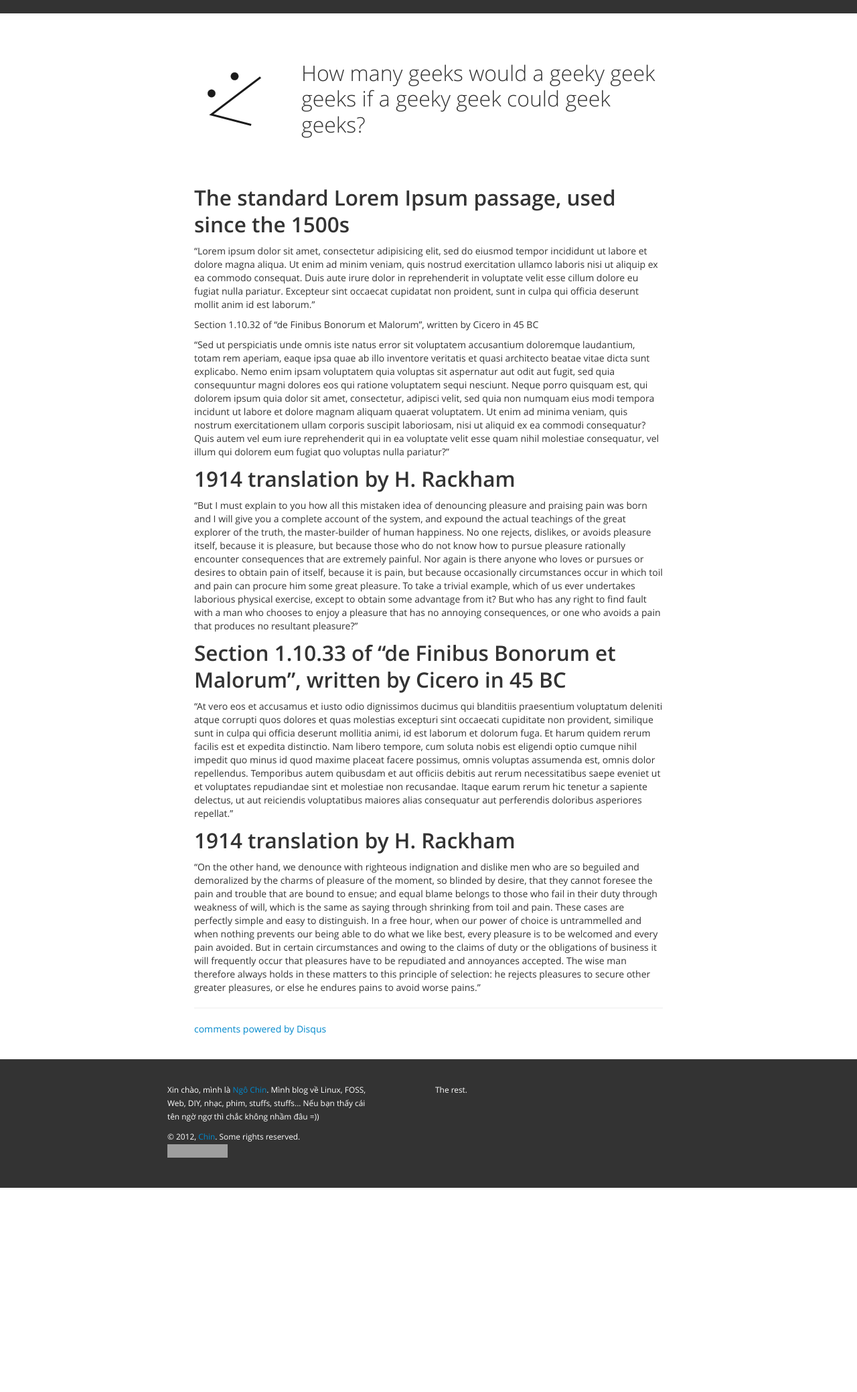
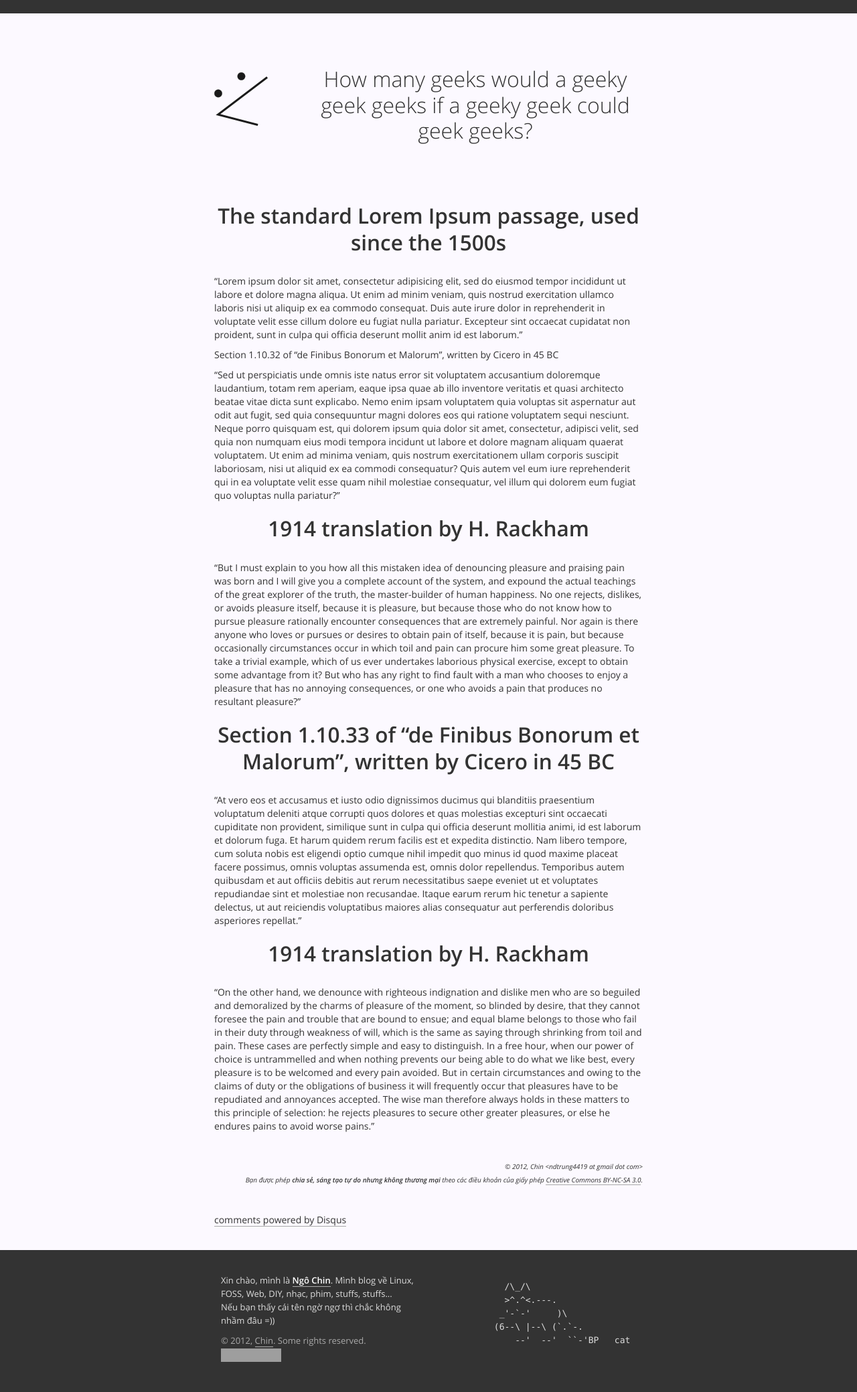
Before and after one commit to lewtds/lewtds.github.com, a Jekyll site: the page built from _posts/2012-11-20-lorem-ipsum.md, in a window 1280 px wide. Shown: the whole page at 67% size. Built offline with Jekyll 4.4.1, drawn with Linux system fonts in a browser that asks for light colours; comment, search, counter and statistics services are not loaded; before the commit the page ends 1774 px from its top, so only the background shows below that; grey boxes are pictures that could not be loaded.

Commit message:
A few template changes.

```diff
--- a/_layouts/default.html
+++ b/_layouts/default.html
@@ -7,8 +7,8 @@
         <link href="/assets/css/bootstrap.min.css" rel="stylesheet" media="screen">
         <link href="/assets/css/style.css" rel="stylesheet" media="screen">
         <link href='/assets/css/typefaces.css' rel='stylesheet' type='text/css'>
+        <link href='/assets/css/pygments.css' rel='stylesheet' type='text/css'>
 
-        <head profile="http://www.w3.org/2005/10/profile">
         <link rel="shortcut icon"
             type="image/png"
             href="/favicon.png">
@@ -18,7 +18,7 @@
         <div class="container-narrow">
             <header class="jumbotron">
                 <div class="span2">
-                    <a href="/"><img src="/assets/img/emo.png" /></a>
+                    <a href="/" class="no-border"><img src="/assets/img/emo.png" /></a>
                 </div>
                 <h1 id="tag-line">How many geeks would a geeky geek geeks if a geeky geek could geek geeks?</h1>
             </header>
@@ -29,17 +29,28 @@
         <footer>
             <div class="container">
                 <div class="row">
-                    <div class="span4 offset1">
-                        <p>Xin chào, mình là <a href="https://facebook.com/lewtds">Ngô Chin</a>.
-                        Mình blog về Linux, FOSS, Web, DIY, nhạc, phim, stuffs, stuffs...
+                    <div class="span4 offset2">
+                        <p>Xin chào, mình là <a href="https://facebook.com/lewtds"><b>Ngô Chin</b></a>.
+                        Mình blog về Linux, FOSS, Web, DIY, nhạc, phim, stuffs, stuffs...</br>
                         Nếu bạn thấy cái tên ngờ ngợ thì chắc không nhầm đâu =))</p>
-                        <p>© 2012, <a href="mailto:ndtrung4419@gmail.com">Chin</a>. Some rights reserved.</br>
-                            <a rel="license" href="http://creativecommons.org/licenses/by-nc-sa/3.0/deed.en_US">
+                        <p class="slightly-dim">© 2012, <a href="mailto:ndtrung4419@gmail.com">Chin</a>.
+                        Some rights reserved.</br>
+                            <a rel="license" href="http://creativecommons.org/licenses/by-nc-sa/3.0/deed.vi">
                             <img alt="Creative Commons License" style="border-width:0" src="http://i.creativecommons.org/l/by-nc-sa/3.0/80x15.png" /></a>
                         </p>
                     </div>
-                    <div class="span5 offset1">
-                        The rest.
+                    <div class="span5">
+<!--
+                        So. I keep reminding myself to write something nice here. But I don't remember what.
+                        So here's a cute cat. Enjoy it while you still can.</br>
+-->
+<pre>
+   /\_/\
+   >^.^<.---.
+  _'-`-'     )\
+ (6--\ |--\ (`.`-.
+     --'  --'  ``-'BP   cat
+</pre>
                     </div>
                 </div>
             </div>
--- a/_layouts/post.html
+++ b/_layouts/post.html
@@ -4,9 +4,16 @@ layout: default
 
 <article>
     {{ content }}
+
+    <div class="copyright-notice">
+    <i>&copy; 2012, Chin &lt;ndtrung4419 at gmail dot com&gt; </br>
+    Bạn được phép <b>chia sẻ, sáng tạo tự do nhưng không thương mại</b>
+    theo các điều khoản của giấy phép
+    <a href="http://creativecommons.org/licenses/by-nc-sa/3.0/deed.vi">Creative Commons BY-NC-SA 3.0</a>.</i>
+    </div>
+
 </article>
 
-<hr>
 <!--
 <div id="fb-root"></div>
 <script>(function(d, s, id) {
--- a/assets/css/style.css
+++ b/assets/css/style.css
@@ -1,14 +1,32 @@
 html, body {
     font-family : Open Sans;
     height: 100%;
+    background-color: #FCF9FF;
 }
 
 body {
     border-top: 20px solid;
 }
 
+h1, h2, h3, h4, h5, h6 {
+    text-align: center;
+    margin-bottom: 0.9em;
+    margin-top: 0.6em;
+}
+
+article {
+    margin-bottom: 40px
+}
+
+article hr {
+    width: 50%;
+    margin: 40px auto;
+    border-top: none;
+    border-bottom: 1px dotted #999999;
+	}
+
 footer {
-    color: white;
+    color: #DDD;
     background-color: #333;
     margin-bottom: 0;
     margin-top: 35px;
@@ -18,17 +36,31 @@ footer {
     width: 100%;
     position: relative;
     z-index: 10;
-    font-size: 85%;
-
+    font-size: 13px;
 }
 
-footer div {
+footer b {
+    color: white;
+}
+
+footer pre {
+    background-color: inherit;
+    color: inherit;
+    border: none;
+    margin-left:auto;
+    margin-right:auto;
+    width: 220px;
+    padding-bottom:0;
+    margin-bottom:0;
 }
 
 .jumbotron {
 padding-top: 60px;
-padding-bottom: 50px;
-/*text-align: center;*/
+padding-bottom: 40px;
+}
+
+.jumbotron .span2 {
+    margin-left: 0;
 }
 
 #tag-line {
@@ -39,7 +71,7 @@ font-weight : 300;
 
 .container-narrow {
 margin: 0 auto;
-max-width: 700px;
+max-width: 640px;
 height: auto; min-height: 100%;
 }
 
@@ -56,3 +88,40 @@ min-width : 120px;
 header.jumbotron div {
     padding-top : 2em;
 }
+
+a {
+    color: inherit;
+    text-decoration: none;
+    border-bottom: 1px solid #AAA;
+}
+
+a:hover {
+    border-bottom: 2px solid;
+    color: inherit;
+    text-decoration: none;
+}
+
+a {
+    transition: border-bottom 0.3s;
+    -moz-transition: border-bottom 0.3s;
+    -webkit-transition: border-bottom 0.3s;
+    -o-transition: border-bottom 0.3s;
+}
+
+.no-border {
+    border: none;
+}
+
+:hover .no-border {
+    border: none;
+}
+
+.slightly-dim {
+    color: #AAA;
+}
+
+.copyright-notice {
+    margin: 40px 0;
+    text-align: right;
+    font-size: 10px;
+}
```
